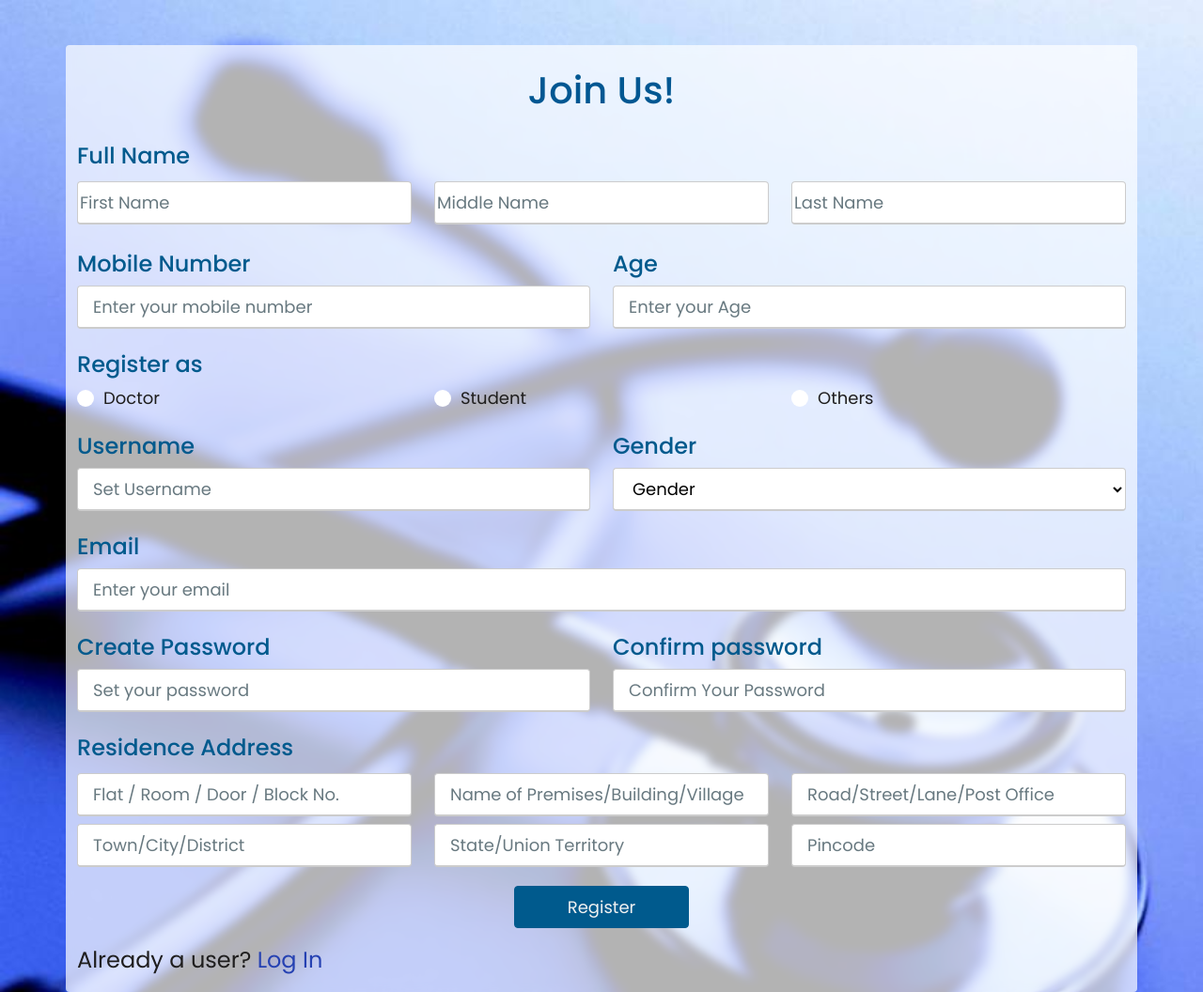
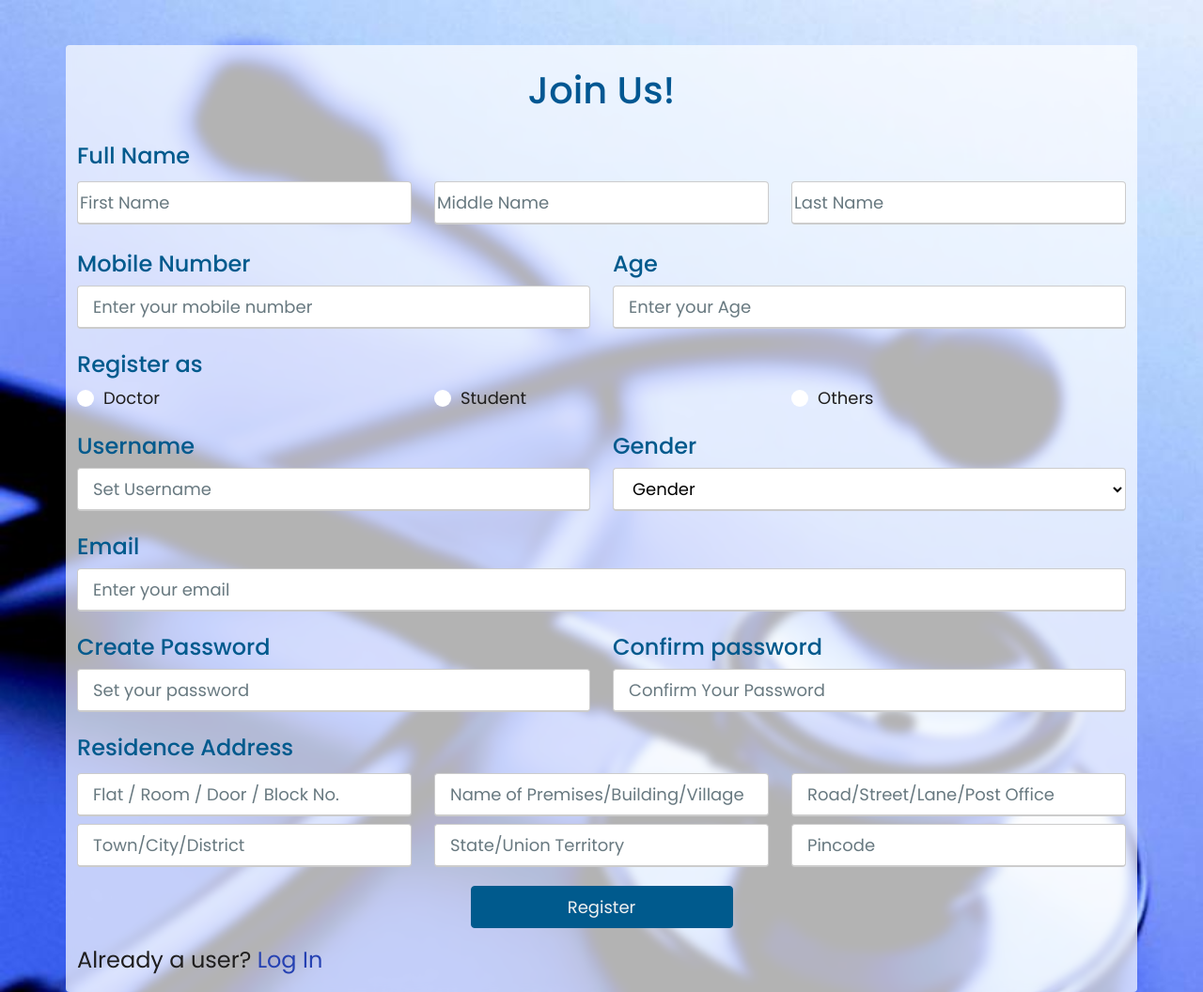
Before and after one commit to niharshini/login, a website: page signin.html in a window 1280 px wide. Shown: the whole page at 94% size. Drawn offline with nearby package versions, Linux system fonts and the light colour scheme.

Commit message:
Update signin.html

```diff
--- a/signin.html
+++ b/signin.html
@@ -156,7 +156,7 @@
                 </div>
             </div>
             <center>
-                <div class="col-xl-2 col-lg-2 col-4 col-xs-4">
+                <div class=" col-lg-3 col-6">
                     <button class="mb-3 mt-3 px-3 py-2 rounded "  >Register</button>
                 </div>
             </center>
```
